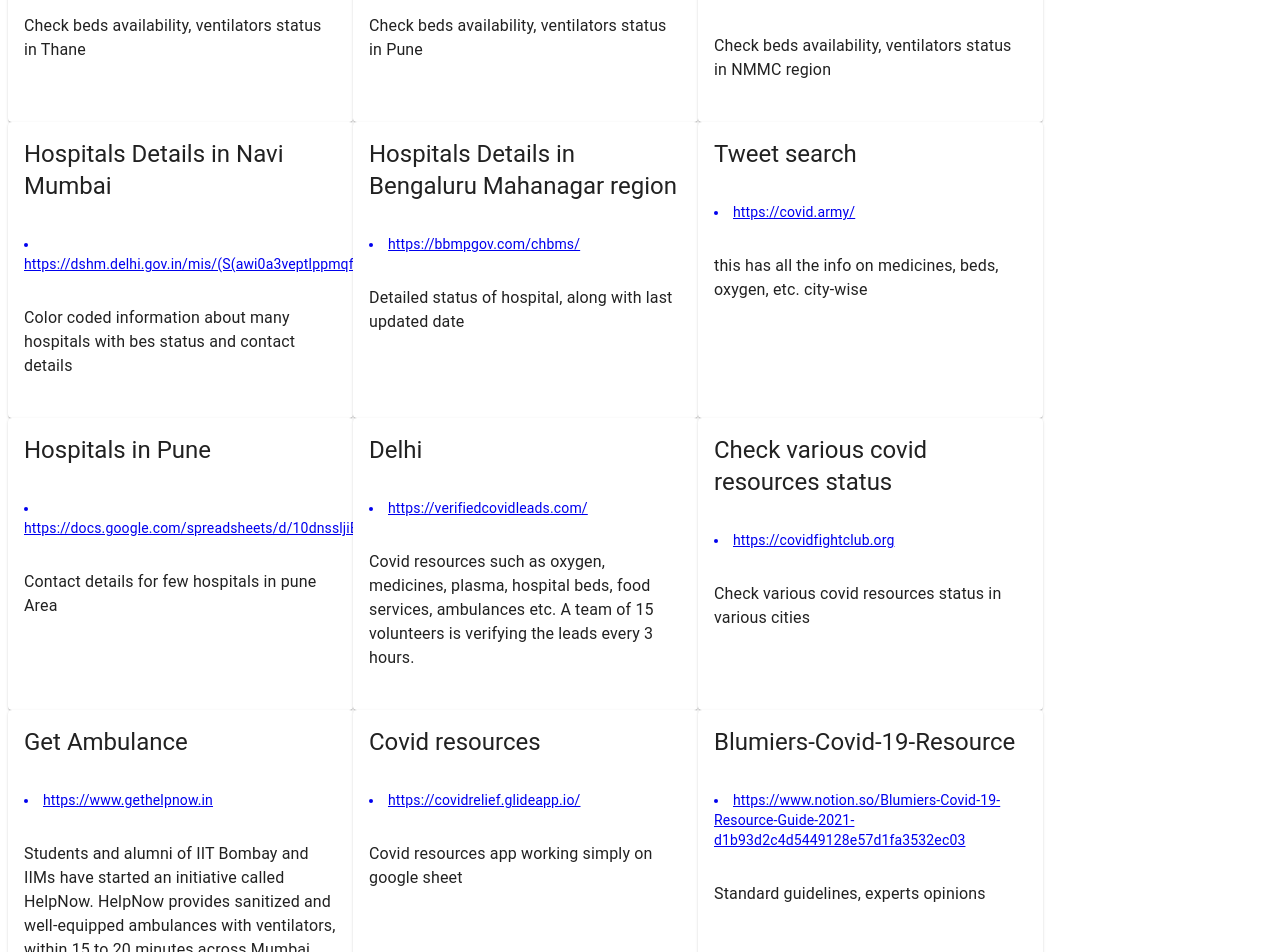
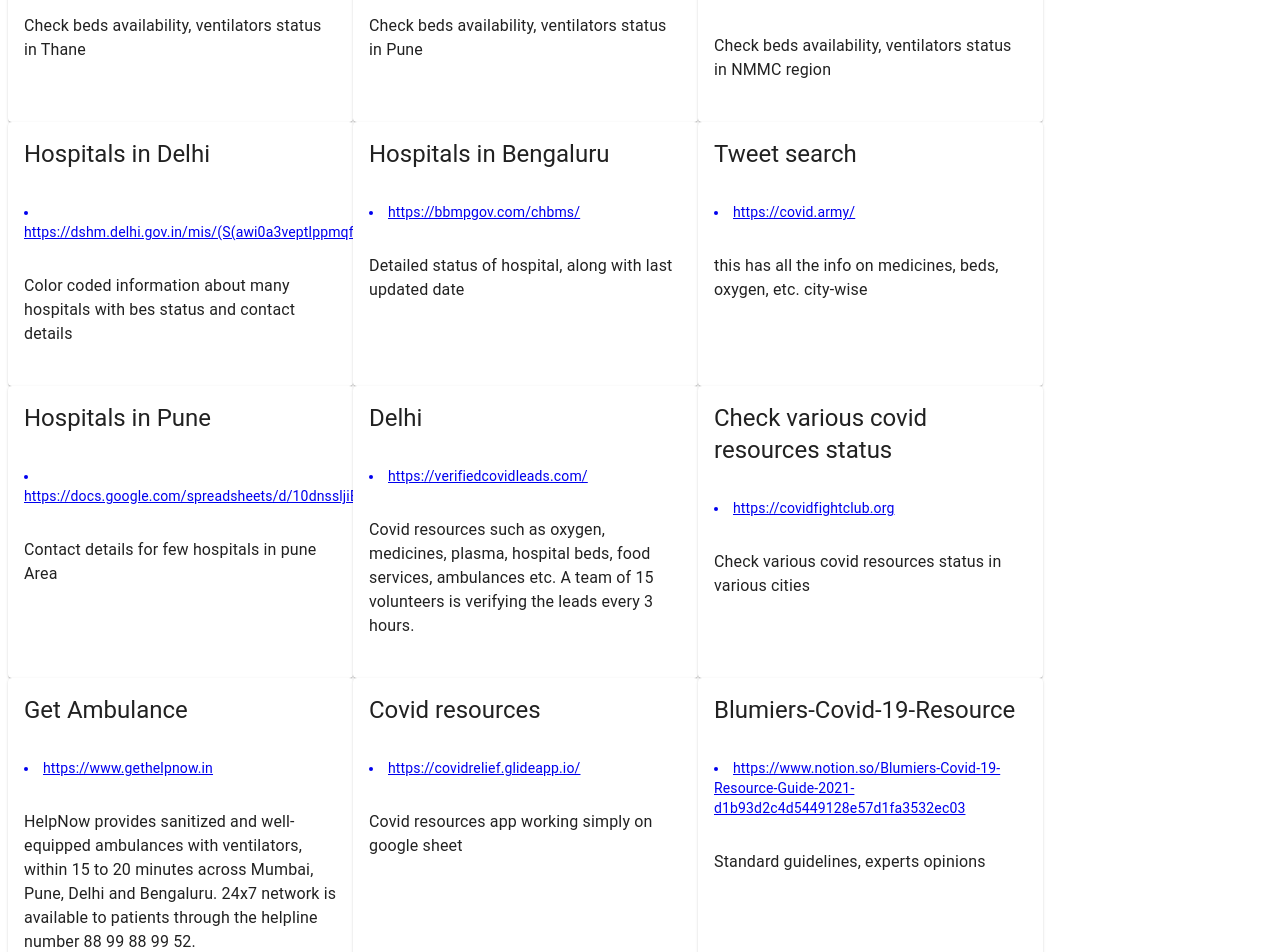
Before and after one commit to chetan-acharekar/covidinfo, a Next.js app: page /useful-links in a window 1280 px wide. Shown: the part 180-1132 px from the top of the page. Built offline with nearby package versions, Linux system fonts and the light colour scheme.

Commit message:
added new links

```diff
--- a/pages/useful-links.js
+++ b/pages/useful-links.js
@@ -60,7 +60,7 @@ export default function UseFulLinks() {
         {
             id:26,
             description:"Color coded information about many hospitals with bes status and contact details ",
-            title:"Hospitals Details in Navi Mumbai",
+            title:"Hospitals in Delhi",
             url:"https://dshm.delhi.gov.in/mis/(S(awi0a3veptlppmqfq4pukgal))/Private/frmFreeBedMonitoringReport.aspx",
             city:"Delhi"
 
@@ -68,7 +68,7 @@ export default function UseFulLinks() {
         {
             id:27,
             description:"Detailed status of hospital, along with last updated date ",
-            title:"Hospitals Details in Bengaluru Mahanagar region",
+            title:"Hospitals in Bengaluru",
             url:"https://bbmpgov.com/chbms/",
             city:"Bengaluru"
 
@@ -108,7 +108,7 @@ export default function UseFulLinks() {
             id:6,
             url:"https://www.gethelpnow.in",
             title:"Get Ambulance",
-            description:"Students and alumni of IIT Bombay and IIMs have started an initiative called HelpNow. HelpNow provides sanitized and well-equipped ambulances with ventilators, within 15 to 20 minutes across Mumbai, Pune, Delhi and Bengaluru.  24x7 network is available to patients, healthcare workers, hospitals, testing labs and Government bodies through the helpline number 88 99 88 99 52.",
+            description:"HelpNow provides sanitized and well-equipped ambulances with ventilators, within 15 to 20 minutes across Mumbai, Pune, Delhi and Bengaluru.  24x7 network is available to patients through the helpline number 88 99 88 99 52.",
             city:"India"
         },
         {
```
